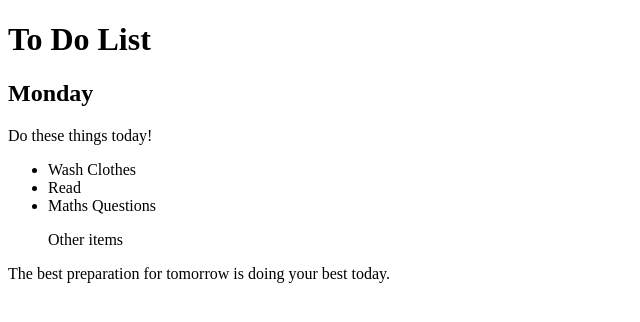
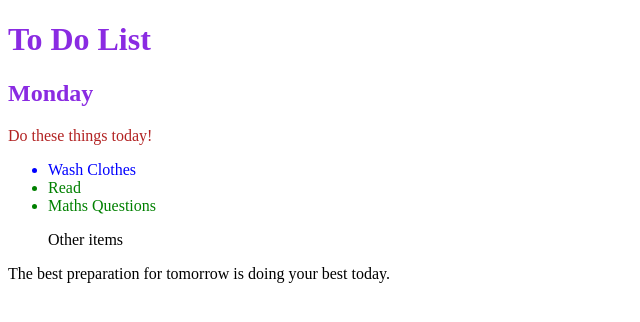
Before and after one commit to kaeljane/The-Complete-Full-Stack-Web-DevelopmentBootcamp-DrAngela-ExerciosResolvidos, a plain HTML site: page 7.1+Combining+Selectors/7.1 Combining Selectors/index.html in a window 1280 px wide. Shown: the whole page, without its empty margins (0-640 px from the left). Drawn offline with Linux system fonts and the light colour scheme.

Commit message:
Atualizado 19/08/2025

```diff
--- a/7.1+Combining+Selectors/7.1 Combining Selectors/style.css
+++ b/7.1+Combining+Selectors/7.1 Combining Selectors/style.css
@@ -1 +1,17 @@
 /* Write your code here: */
+h1, h2 {
+    color: blueviolet;
+}
+
+/* DIV é o pai e o P o filho */
+div > p {
+    color: firebrick;
+}
+
+div li {
+    color: blue;
+}
+
+li.done {
+    color: green;
+}
```
Also changed, not shown: 7.1+Combining+Selectors/7.1 Combining Selectors/index.html (+3 -0 lines).
